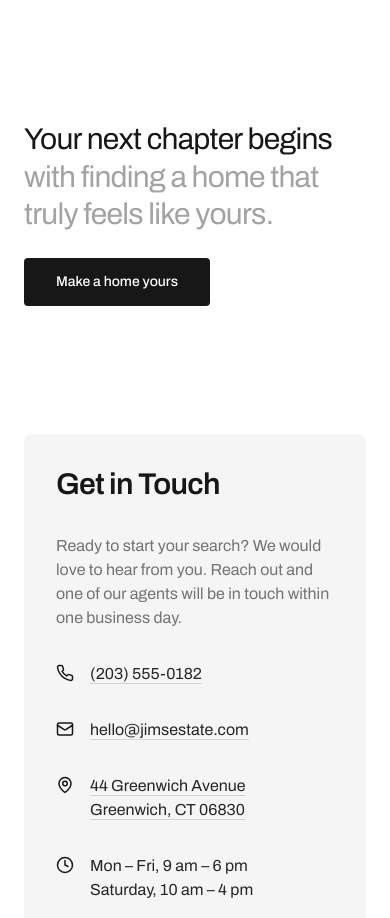
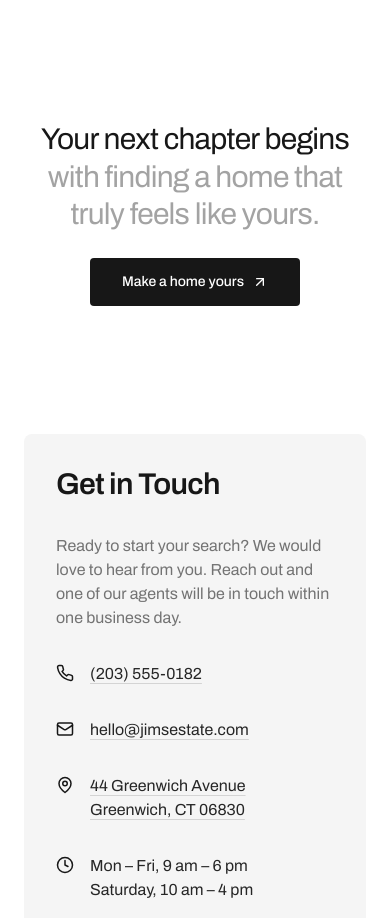
Before and after one commit to Xhimi1/JimEstate, a Next.js app: page /about in a window 390 px wide. Shown: the part 2380-3298 px from the top of the page. Built offline with nearby package versions, Linux system fonts and the light colour scheme.

Commit message:
About: center scroll statement on mobile, add arrow to button

```diff
--- a/app/about/page.tsx
+++ b/app/about/page.tsx
@@ -1,6 +1,6 @@
 import type { Metadata } from 'next'
 import ScrollHero from '@/components/ScrollHero'
-import { Phone, Mail, MapPin, Clock } from 'lucide-react'
+import { Phone, Mail, MapPin, Clock, ArrowUpRight } from 'lucide-react'
 import Link from 'next/link'
 
 export const metadata: Metadata = {
@@ -90,16 +90,17 @@ export default function AboutPage() {
               <span className="block text-neutral-900">Your next chapter begins</span>
               <span className="block text-neutral-400">with finding a home that truly feels like yours.</span>
             </h2>
-            <h2 className="text-3xl leading-tight md:hidden mb-6" style={{ fontWeight: 400 }}>
+            <h2 className="text-3xl leading-tight md:hidden mb-6 text-center" style={{ fontWeight: 400 }}>
               <span className="text-neutral-900">Your next chapter begins </span>
               <span className="text-neutral-400">with finding a home that truly feels like yours.</span>
             </h2>
-            <div className="flex justify-start md:justify-center">
+            <div className="flex justify-center">
               <Link
                 href="/listings"
-                className="inline-block rounded bg-neutral-900 px-8 py-3.5 text-sm font-medium text-white hover:bg-neutral-700 transition-colors duration-200"
+                className="inline-flex items-center gap-2 rounded bg-neutral-900 px-8 py-3.5 text-sm font-medium text-white hover:bg-neutral-700 transition-colors duration-200"
               >
                 Make a home yours
+                <ArrowUpRight className="h-4 w-4" />
               </Link>
             </div>
           </div>
```
